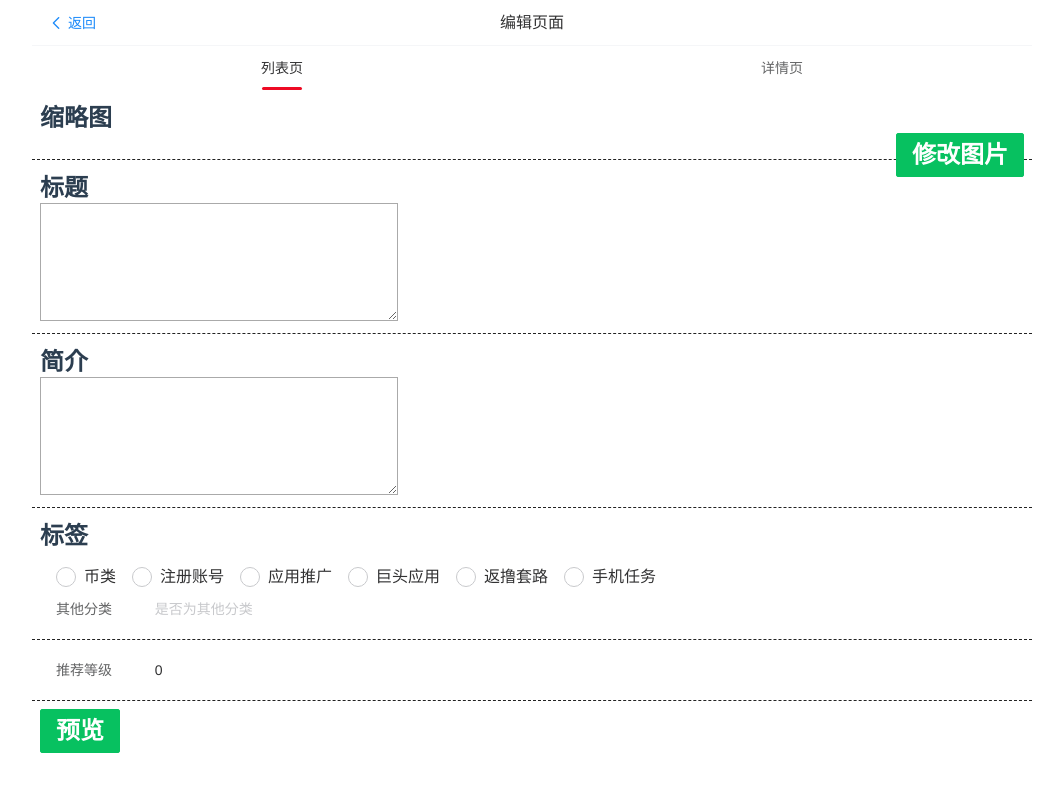
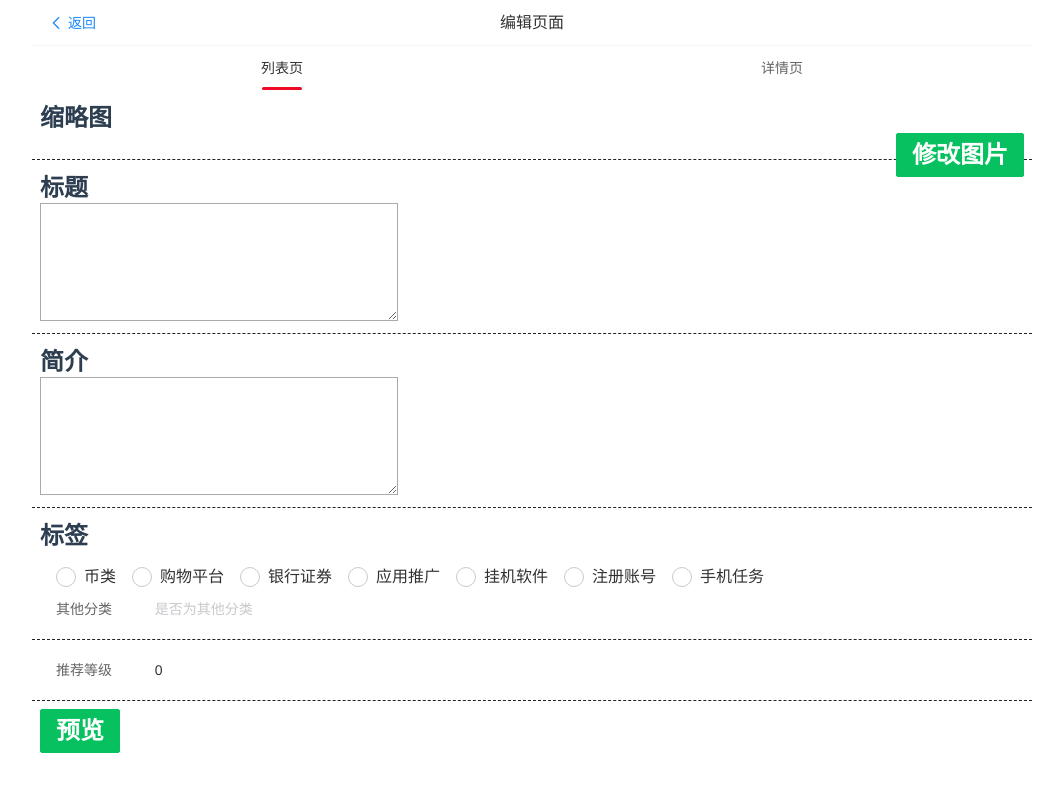
Before and after one commit to sparrow1116/webEdit, a Vue app: page /detail in a window 1280 px wide. Shown: the top 792 px of the page, without its empty margins (108-1171 px from the left). Built offline with nearby package versions, Linux system fonts and the light colour scheme.

Commit message:
zyj commit for new tags

```diff
--- a/src/views/detail.vue
+++ b/src/views/detail.vue
@@ -121,10 +121,11 @@ export default {
             contentArr:[]
         },
         tags:[{key:'bilei',label:'币类',checked:false},
+            {key:'gouwu',label:'购物平台',checked:false},
+            {key:'bank',label:'银行证券',checked:false},
+          {key:'tuiguang',label:'应用推广',checked:false},
+          {key:'guaji',label:'挂机软件',checked:false},
           {key:'zhuce',label:'注册账号',checked:false},
-          {key:'tuiguang',label:'应用推广',checked:false},
-          {key:'jutou',label:'巨头应用',checked:false},
-          {key:'fanlu',label:'返撸套路',checked:false},
           {key:'renwu',label:'手机任务',checked:false}]
        }
    },
```
